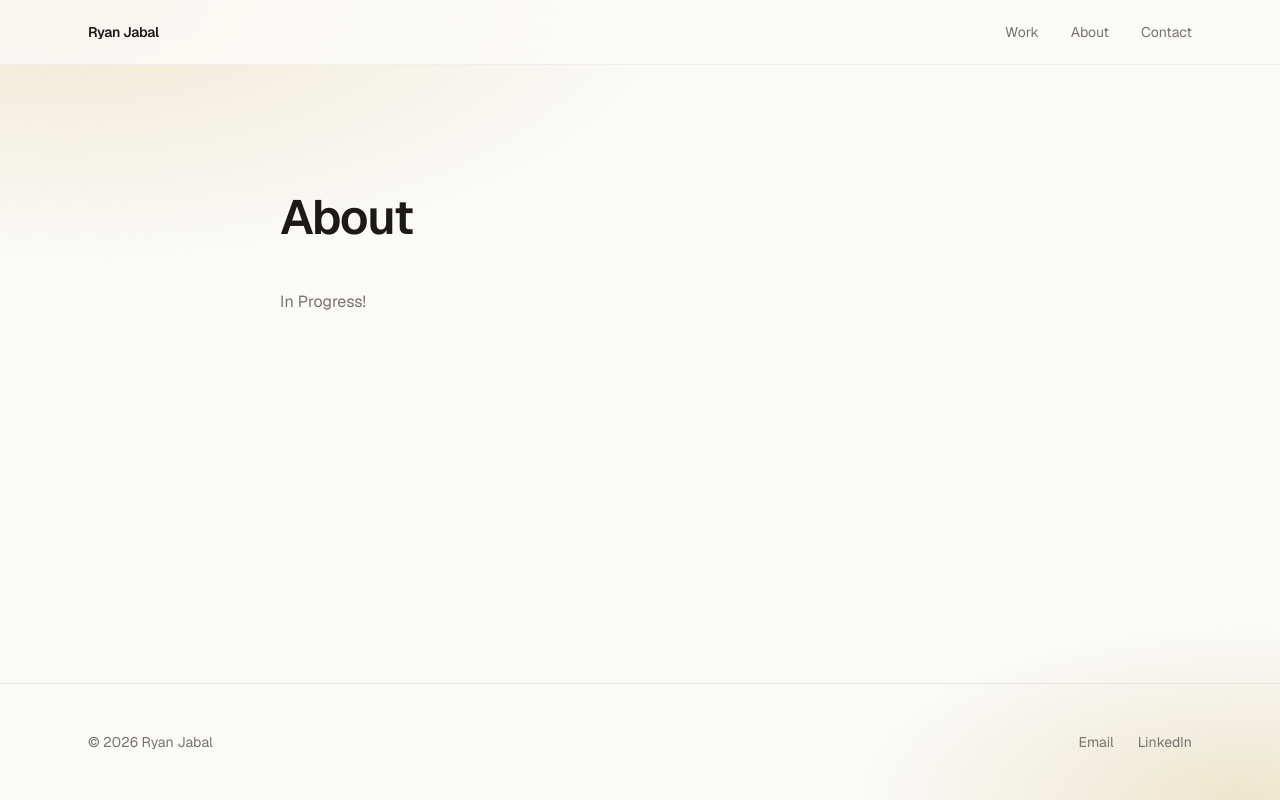
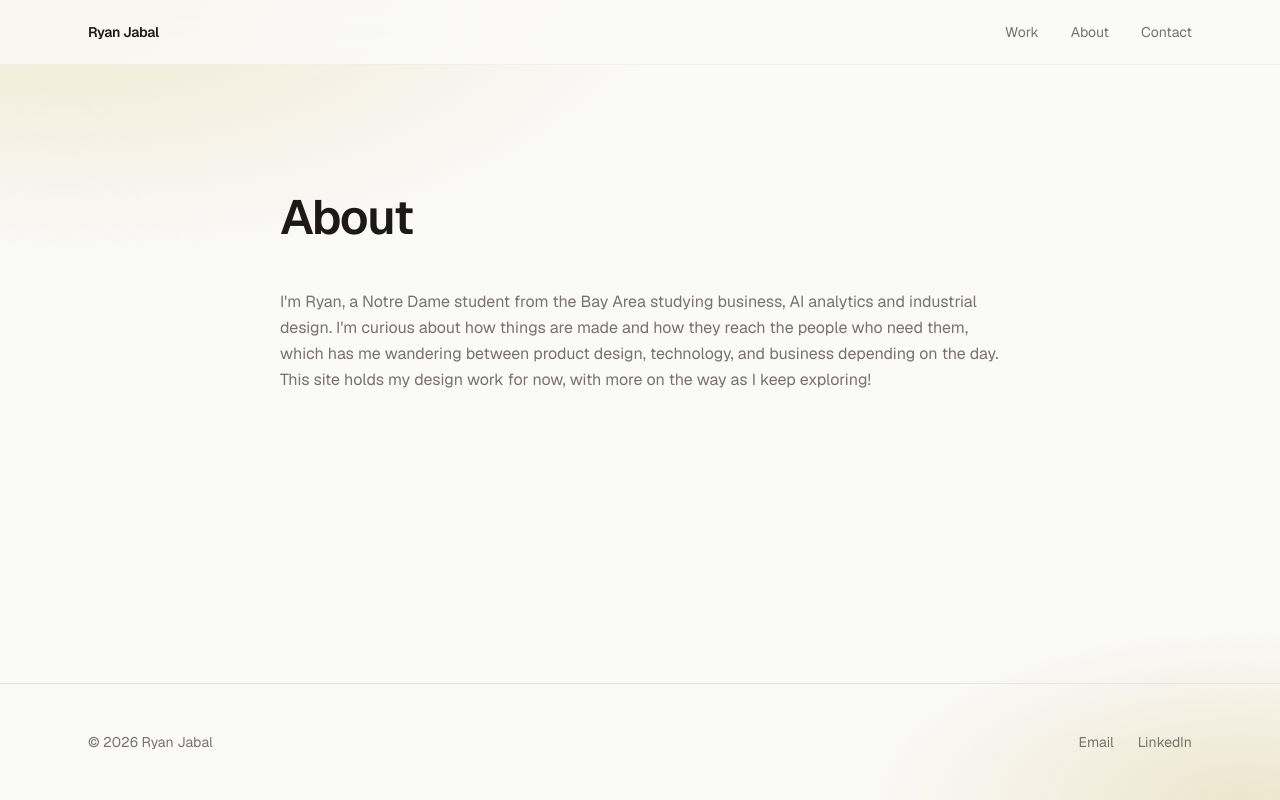
Before and after one commit to ryanjabal/portfolio, a Next.js app: page /about in a window 1280 px wide. Built offline with nearby package versions, Linux system fonts and the light colour scheme.

Commit message:
Write About page bio

```diff
--- a/app/about/page.tsx
+++ b/app/about/page.tsx
@@ -17,7 +17,14 @@ export default function AboutPage() {
 
       <div className="mt-12 space-y-8 text-base leading-relaxed">
         <ScrollReveal delay={100}>
-          <p className="text-muted">In Progress!</p>
+          <p className="text-muted">
+            I&apos;m Ryan, a Notre Dame student from the Bay Area studying
+            business, AI analytics and industrial design. I&apos;m curious about
+            how things are made and how they reach the people who need them,
+            which has me wandering between product design, technology, and
+            business depending on the day. This site holds my design work for
+            now, with more on the way as I keep exploring!
+          </p>
         </ScrollReveal>
       </div>
     </div>
```
